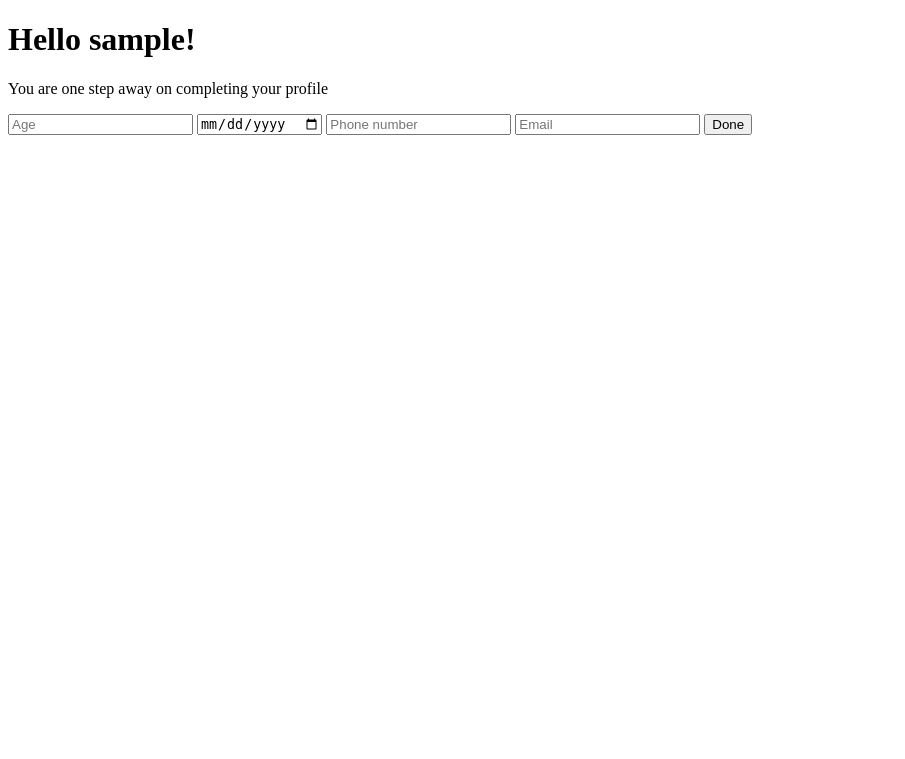
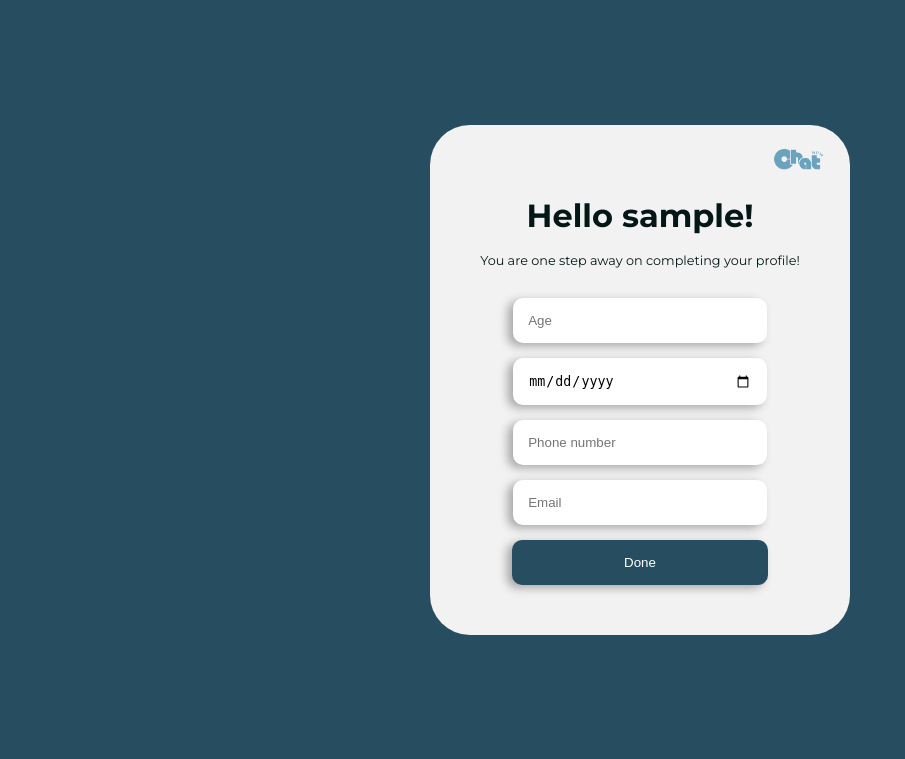
Before and after one commit to SyrillDex/chatWebsite, a PHP site: page /add-info.php in a window 1280 px wide. Shown: the top 759 px of the page, without its empty margins (0-905 px from the left). Run offline with PHP 8.4, Linux system fonts and the light colour scheme; the visitor is signed in with stand-in values (Sample User, id 1).

Commit message:
Add style to add-info.php

```diff
--- a/add-info.php
+++ b/add-info.php
@@ -3,10 +3,10 @@
   $conn = connection();
   session_start();
 
-  (!isset($_POST["age"])) ? $username = "" : $username = $_POST["age"];
-  (!isset($_POST["birth-date"])) ? $password = "" : $password = $_POST["birth-date"];
-  (!isset($_POST["phone-number"])) ? $username = "" : $username = $_POST["phone-number"];
-  (!isset($_POST["email"])) ? $username = "" : $username = $_POST["email"];
+  (!isset($_POST["age"])) ? $age = "" : $age = $_POST["age"];
+  (!isset($_POST["birth-date"])) ? $birthDate = "" : $birthDate = $_POST["birth-date"];
+  (!isset($_POST["phone-number"])) ? $phoneNumber = "" : $phoneNumber = $_POST["phone-number"];
+  (!isset($_POST["email"])) ? $email = "" : $email = $_POST["email"];
   if(empty($_SESSION['user_id'])){
     header("Location: index.php");
   }
@@ -16,19 +16,31 @@
 <head>
   <meta charset="UTF-8">
   <meta name="viewport" content="width=device-width, initial-scale=1.0">
+  <link rel="preconnect" href="https://fonts.googleapis.com">
+  <link rel="preconnect" href="https://fonts.gstatic.com" crossorigin>
+  <link href="https://fonts.googleapis.com/css2?family=Montserrat:ital,wght@0,100..900;1,100..900&display=swap" rel="stylesheet">
+  <link rel="stylesheet" href="https://cdnjs.cloudflare.com/ajax/libs/font-awesome/6.7.2/css/all.min.css" integrity="sha512-Evv84Mr4kqVGRNSgIGL/F/aIDqQb7xQ2vcrdIwxfjThSH8CSR7PBEakCr51Ck+w+/U6swU2Im1vVX0SVk9ABhg==" crossorigin="anonymous" referrerpolicy="no-referrer" />
+  <link rel="stylesheet" href="styles/add-info.css">
   <link rel="icon" type="image/x-icon" href="images/favicon.ico">
   <title>Chat Now!</title>
 </head>
 <body>
-  <h1>Hello <?php echo $_SESSION['username']; ?>!</h1>
-  <p>You are one step away on completing your profile</p>
-  <form action="add-info.php" method="post">
-    <input type="number" name="age" placeholder="Age" required>
-    <input type="date" name="birth-date" placeholder="Birthday" required>
-    <input type="text" name="phone-number" placeholder="Phone number" required>
-    <input type="email" name="email" placeholder="Email">
-    <input type="submit" name="submit" value="Done">
-  </form>
+  <div class="container">
+    <div class="app-logo">
+      <img src="images/logo.png" alt="Chat Now">
+    </div>
+    <h1>Hello <?php echo $_SESSION['username']; ?>!</h1>
+    <p>You are one step away on completing your profile!</p>
+    <form action="add-info.php" method="post" class="addinfo-form">
+      <div class="prompt"></div>
+      <input type="number" name="age" placeholder="Age" autocomplete="off" value="<?= $age ?>" required>
+      <input type="date" name="birth-date" placeholder="Birthday" autocomplete="off" value="<?= $birthDate ?>" required>
+      <input type="text" name="phone-number" placeholder="Phone number" autocomplete="off" value="<?= $phoneNumber ?>" required>
+      <input type="email" name="email" placeholder="Email" value="<?= $email ?>">
+      <input type="submit" name="submit" value="Done">
+    </form>
+  </div>
+  <script src="script/add-info.js"></script>
 </body>
 </html>
 
@@ -41,14 +53,14 @@
     $id = $_SESSION["user_id"];
 
     if(isset($_POST['submit'])){
-      if (!preg_match('/^[0-9]+$/', $age)){
-        echo "Please enter a valid input";
+      if (!preg_match('/^[0-9]+$/', $age) || $age > 105){
+        ?> <script>showPrompt("Please enter a valid age");</script> <?php
       } else if($age < 0){
-        echo "Please enter a valid age";
+        ?> <script>showPrompt("Please enter a valid age");</script> <?php
       } else if(!preg_match('/^[0-9]+$/', $phoneNumber)){
-        echo "Please enter a valid phone number";
+        ?> <script>showPrompt("Please enter a valid phone number");</script> <?php
       } else if(strlen($phoneNumber) != 11){
-        echo "Phone number must be 11 digits";
+        ?> <script>showPrompt("Phone number must be 11 digits");</script> <?php
       } else {
         $sql = "UPDATE users SET age = ?, birth_day = ?, phone_number = ?, email = ? WHERE id = ?";
         $stmt = $conn->prepare($sql);
--- a/connection/database.php
+++ b/connection/database.php
@@ -10,8 +10,8 @@
     try {
       $conn = mysqli_connect($db_server, $db_user, $db_pass, $db_name, $db_port);
       return $conn;
-    } catch (mysqli_sql_exception){
-      echo "Something went wrong";
+    } catch (mysqli_sql_exception $e){
+      echo "Something went wrong" . $e->getMessage();
     }
   }
 
--- /dev/null
+++ b/script/add-info.js
@@ -0,0 +1,6 @@
+const promptMess = document.querySelector('.prompt');
+
+function showPrompt(message){
+  promptMess.style.display = 'block';
+  promptMess.innerHTML = message;
+}
--- /dev/null
+++ b/styles/add-info.css
@@ -0,0 +1,84 @@
+body{
+  margin: 0;
+  padding: 20px;
+  display: flex;
+  justify-content: center;
+  align-items: center;
+  height: 90vh;
+  font-family: Montserrat, Arial;
+  color: #031716;
+  background-color: #274d60;
+}
+.container{
+  display: flex;
+  justify-content: flex-start;
+  align-items: center;
+  flex-direction: column;
+  padding: 50px;
+  border-radius: 40px;
+  background-color: #f2f2f2;
+  position: relative;
+}
+.app-logo{
+  mix-blend-mode: darken;
+  position: absolute;
+  top: -8px;
+  right: 10px;
+}
+.app-logo img{
+  width: 85px;
+}
+.addinfo-form{
+  display: flex;
+  flex-direction: column;
+  justify-content: center;
+  align-items: center;
+  width: 100%;
+}
+h1{
+  margin-bottom: 5px;
+}
+p{
+  font-size: 0.8rem;
+  margin-bottom: 30px;
+}
+.login-form p:first-of-type{
+  margin-bottom: 60px;
+}
+input[type="text"],
+input[type="number"],
+input[type="date"],
+input[type="email"]{
+  border-radius: 10px;
+  padding: 15px;
+  width: 70%;
+  border: none;
+  margin-bottom: 15px;
+  box-shadow: -5px 3px 10px 0.1px rgba(0, 0, 0, 0.311);
+}
+input[type="text"]:focus,
+input[type="number"]:focus,
+input[type="date"]:focus,
+input[type="email"]:focus{
+  outline: none;
+}
+input[type="submit"]{
+  background-color: #274d60;
+  border: none;
+  border-radius: 10px;
+  padding: 15px;
+  width: 80%;
+  color: white;
+  box-shadow: -5px 3px 10px 0.1px rgba(0, 0, 0, 0.311);
+  cursor: pointer;
+  transition: all 0.15s ease-in-out;
+}
+input[type="submit"]:hover{
+  background-color: hsla(200, 42%, 26%, 0.800);
+}
+.prompt{
+  margin-bottom: 10px;
+  color: red;
+  display: none;
+  font-size: .8rem;
+}
```
